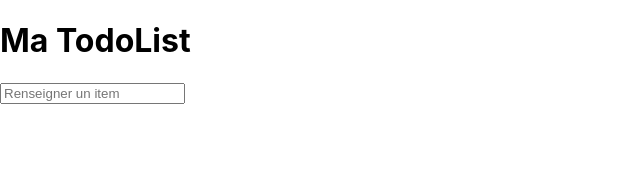
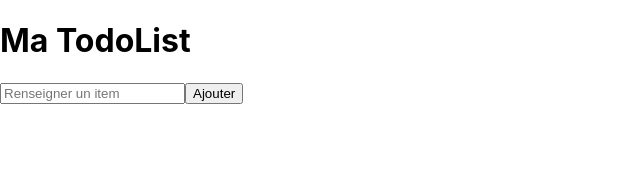
Before and after one commit to SacleuxBenoit/testReact-TodoList, a React (Create React App) app in the folder todolist/: page / in a window 1280 px wide. Shown: the top 173 px of the page, without its empty margins (0-640 px from the left). Built offline with nearby package versions, Linux system fonts and the light colour scheme.

Commit message:
add a button (ajouter) in Todo/TodoList.js

```diff
--- a/todolist/src/Todo/TodoList.js
+++ b/todolist/src/Todo/TodoList.js
@@ -6,6 +6,7 @@ class TodoList extends Component {
             <div><h1>Ma TodoList</h1>
             <form>
                 <input type="text" placeholder="Renseigner un item"></input>
+                <button>Ajouter</button>
             </form>
             </div>
         );
```
